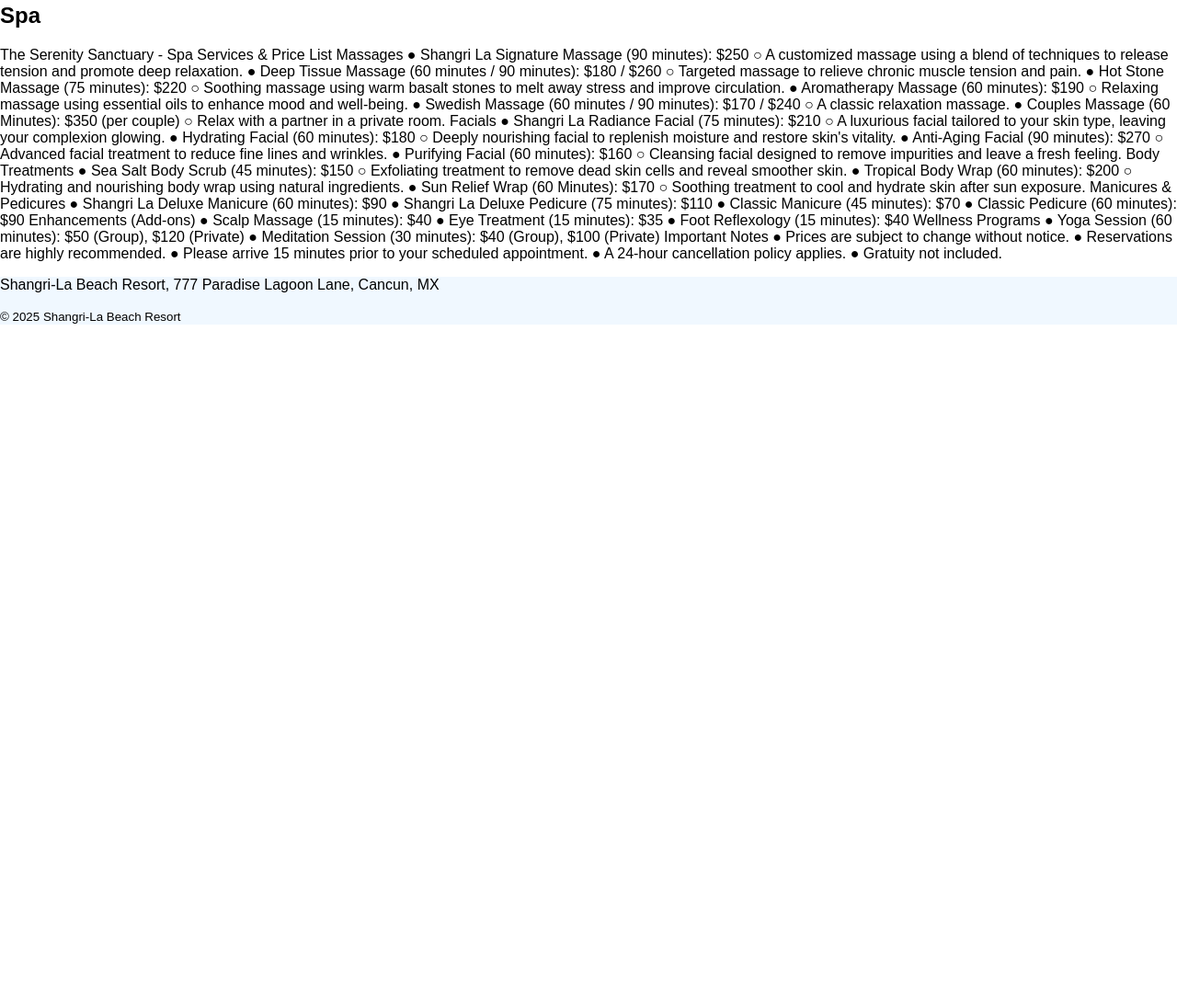
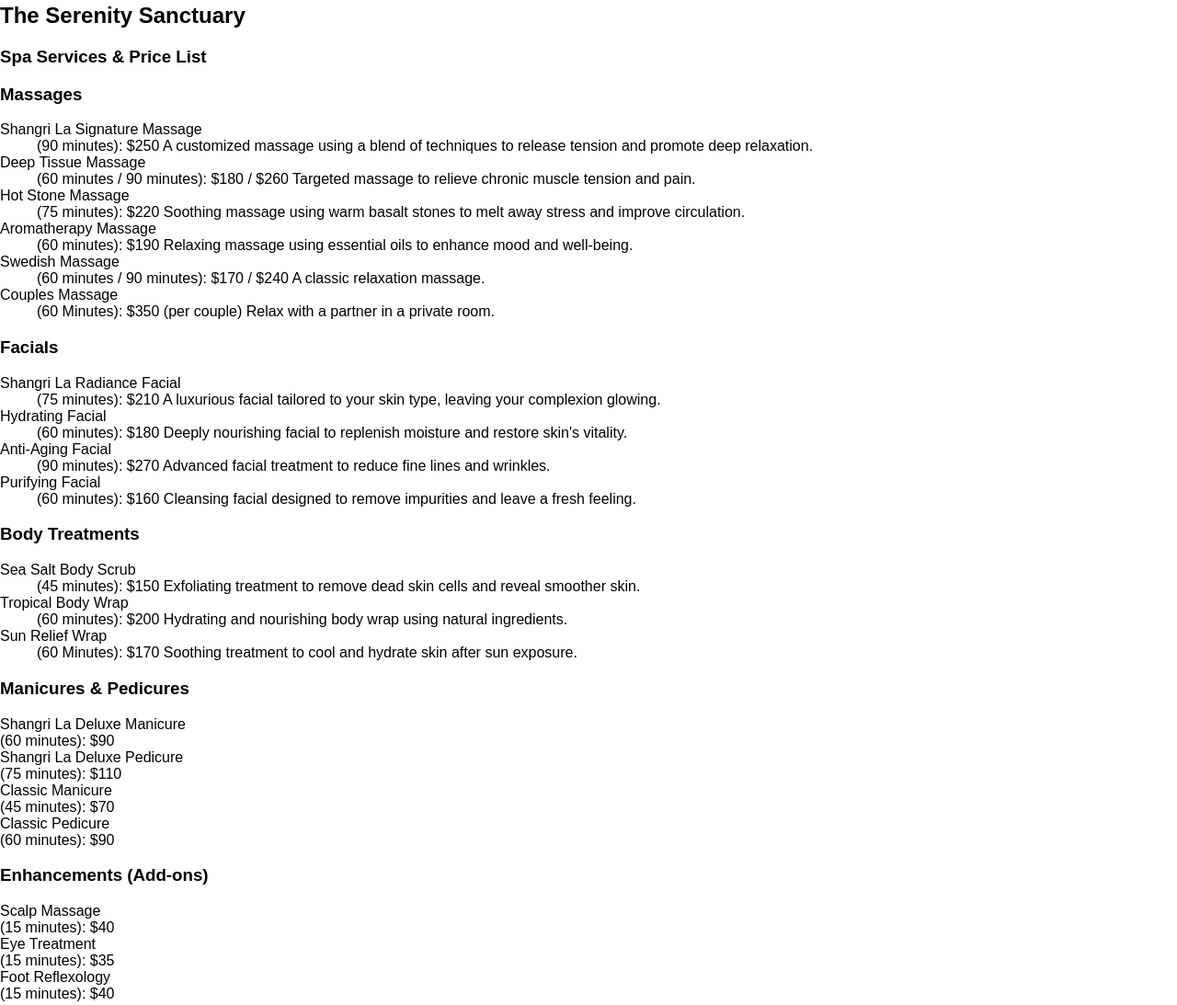
Before and after one commit to CamilleGraham/Shangri-La, a plain HTML site: page spa.html in a window 1280 px wide. Shown: the part 751-1844 px from the top of the page at 92% size. Before the commit the page ends 1104 px from the top, so only its background shows below. Drawn offline with Linux system fonts and the light colour scheme; no server answers.

Commit message:
HTML stetup continues
worked on setting up spa, testimonials, hotel

```diff
--- a/spa.html
+++ b/spa.html
@@ -48,66 +48,155 @@
 
     <main>
 
-            <h2>Spa</h2>
-            <p> The Serenity Sanctuary - Spa Services & Price List
+            <h2>The Serenity Sanctuary</h2>
+            <h3>Spa Services & Price List</h3>
 
-Massages
+    <section id="spaMenu">
 
-●	Shangri La Signature Massage (90 minutes): $250
-○	A customized massage using a blend of techniques to release tension and promote deep relaxation.
-●	Deep Tissue Massage (60 minutes / 90 minutes): $180 / $260
-○	Targeted massage to relieve chronic muscle tension and pain.
-●	Hot Stone Massage (75 minutes): $220
-○	Soothing massage using warm basalt stones to melt away stress and improve circulation.
-●	Aromatherapy Massage (60 minutes): $190
-○	Relaxing massage using essential oils to enhance mood and well-being.
-●	Swedish Massage (60 minutes / 90 minutes): $170 / $240
-○	A classic relaxation massage.
-●	Couples Massage (60 Minutes): $350 (per couple)
-○	Relax with a partner in a private room.
+    <article class="Massages">
+        <h3>Massages</h3>
 
-Facials
+        <dl class="spaService">
 
-●	Shangri La Radiance Facial (75 minutes): $210
-○	A luxurious facial tailored to your skin type, leaving your complexion glowing.
-●	Hydrating Facial (60 minutes): $180
-○	Deeply nourishing facial to replenish moisture and restore skin's vitality.
-●	Anti-Aging Facial (90 minutes): $270
-○	Advanced facial treatment to reduce fine lines and wrinkles.
-●	Purifying Facial (60 minutes): $160
-○	Cleansing facial designed to remove impurities and leave a fresh feeling.
-Body Treatments
+            <dt>Shangri La Signature Massage</dt>
+            <dd>
+            <span>(90 minutes): $250</span>
+            A customized massage using a blend of techniques to release tension and promote deep relaxation.
+            </dd>
 
-●	Sea Salt Body Scrub (45 minutes): $150
-○	Exfoliating treatment to remove dead skin cells and reveal smoother skin.
-●	Tropical Body Wrap (60 minutes): $200
-○	Hydrating and nourishing body wrap using natural ingredients.
-●	Sun Relief Wrap (60 Minutes): $170
-○	Soothing treatment to cool and hydrate skin after sun exposure.
+            <dt>Deep Tissue Massage</dt>
+            <dd>
+            <span>(60 minutes / 90 minutes): $180 / $260</span>
+            Targeted massage to relieve chronic muscle tension and pain.
+            </dd>
 
-Manicures & Pedicures
-●	Shangri La Deluxe Manicure (60 minutes): $90
-●	Shangri La Deluxe Pedicure (75 minutes): $110
-●	Classic Manicure (45 minutes): $70
-●	Classic Pedicure (60 minutes): $90
+            <dt>Hot Stone Massage</dt>
+            <dd>
+            <span>(75 minutes): $220</span>
+            Soothing massage using warm basalt stones to melt away stress and improve circulation.
+            </dd>
 
-Enhancements (Add-ons)
-●	Scalp Massage (15 minutes): $40
-●	Eye Treatment (15 minutes): $35
-●	Foot Reflexology (15 minutes): $40
+            <dt>Aromatherapy Massage</dt>
+            <dd>
+            <span>(60 minutes): $190</span>
+            Relaxing massage using essential oils to enhance mood and well-being.
+            </dd>
 
-Wellness Programs
-●	Yoga Session (60 minutes): $50 (Group), $120 (Private)
-●	Meditation Session (30 minutes): $40 (Group), $100 (Private)
+            <dt>Swedish Massage</dt>
+            <dd>
+            <span>(60 minutes / 90 minutes): $170 / $240</span>
+            A classic relaxation massage.
+            </dd>
 
-Important Notes
-●	Prices are subject to change without notice.
-●	Reservations are highly recommended.
-●	Please arrive 15 minutes prior to your scheduled appointment.
-●	A 24-hour cancellation policy applies.
-●	Gratuity not included.
+            <dt>Couples Massage</dt>
+            <dd>
+            <span>(60 Minutes): $350 (per couple)</span>
+            Relax with a partner in a private room.
+            </dd>
 
-</p>
+        </dl>
+    </article>
+
+    <article class="facials">
+        <h3>Facials</h3>
+
+        <dl class="spaService">
+
+            <dt>Shangri La Radiance Facial</dt>
+            <dd>
+            <span>(75 minutes): $210</span>
+            A luxurious facial tailored to your skin type, leaving your complexion glowing.
+            </dd>
+
+            <dt>Hydrating Facial</dt>
+            <dd>
+            <span>(60 minutes): $180</span>
+            Deeply nourishing facial to replenish moisture and restore skin's vitality.
+            </dd>
+
+            <dt>Anti-Aging Facial</dt>
+            <dd>
+            <span>(90 minutes): $270</span>
+            Advanced facial treatment to reduce fine lines and wrinkles.
+            </dd>
+
+            <dt>Purifying Facial</dt>
+            <dd>
+            <span>(60 minutes): $160</span>
+            Cleansing facial designed to remove impurities and leave a fresh feeling.
+            </dd>
+        </dl>
+    </article>
+
+    <article class="bodySpa">
+        <h3>Body Treatments</h3>
+        <dl class="spaService">
+
+            <dt>Sea Salt Body Scrub</dt>
+            <dd>
+            <span>(45 minutes): $150</span>
+            Exfoliating treatment to remove dead skin cells and reveal smoother skin.
+            </dd>
+
+            <dt>Tropical Body Wrap</dt>
+            <dd>
+            <span>(60 minutes): $200</span>
+            Hydrating and nourishing body wrap using natural ingredients.
+            </dd>
+
+            <dt>Sun Relief Wrap</dt>
+            <dd>
+            <span>(60 Minutes): $170</span>
+            Soothing treatment to cool and hydrate skin after sun exposure.
+            </dd>
+
+        </dl>
+    </article>
+
+
+    <article class="maniPedi">
+        <h3>Manicures & Pedicures</h3>
+        <dl class="spaService">
+
+            <dt>Shangri La Deluxe Manicure</dt> <span>(60 minutes): $90</span>
+            <dt>Shangri La Deluxe Pedicure</dt> <span>(75 minutes): $110</span>
+            <dt>Classic Manicure</dt> <span>(45 minutes): $70</span>
+            <dt>Classic Pedicure</dt> <span>(60 minutes): $90</span>
+
+        </dl>
+    </article>
+
+    <article class="addOns">
+        <h3>Enhancements (Add-ons)</h3>
+        <dl class="spaService">
+
+            <dt>Scalp Massage</dt> <span>(15 minutes): $40</span>
+            <dt>Eye Treatment</dt> <span>(15 minutes): $35</span>
+            <dt>Foot Reflexology</dt> <span>(15 minutes): $40</span>
+        </dl>
+    </article>
+
+<article class="wellness">
+        <h3>Wellness Programs</h3>
+        <dl class="spaService">
+
+	<dt>Yoga Session</dt> <span>(60 minutes): $50 (Group), $120 (Private)</span>
+	<dt>Meditation Session</dt> <span>(30 minutes): $40 (Group), $100 (Private)</span>
+
+        <aside>
+        <h5><em>Important Notes</em></h5>
+
+        <ul>
+        <li>Prices are subject to change without notice.</li>
+        <li>Reservations are highly recommended.</li>
+        <li>Please arrive 15 minutes prior to your scheduled appointment.</li>
+        <li>A 24-hour cancellation policy applies.</li>
+        <li>Gratuity not included.</li>
+        </ul>
+
+        </aside>
+
+    </section>
     </main>
 
     <footer>
```
Also changed, not shown: booking.html (+1 -1 lines), hotel.html (+71 -51 lines), index.html (+10 -18 lines), testimonials.html (+15 -15 lines).
